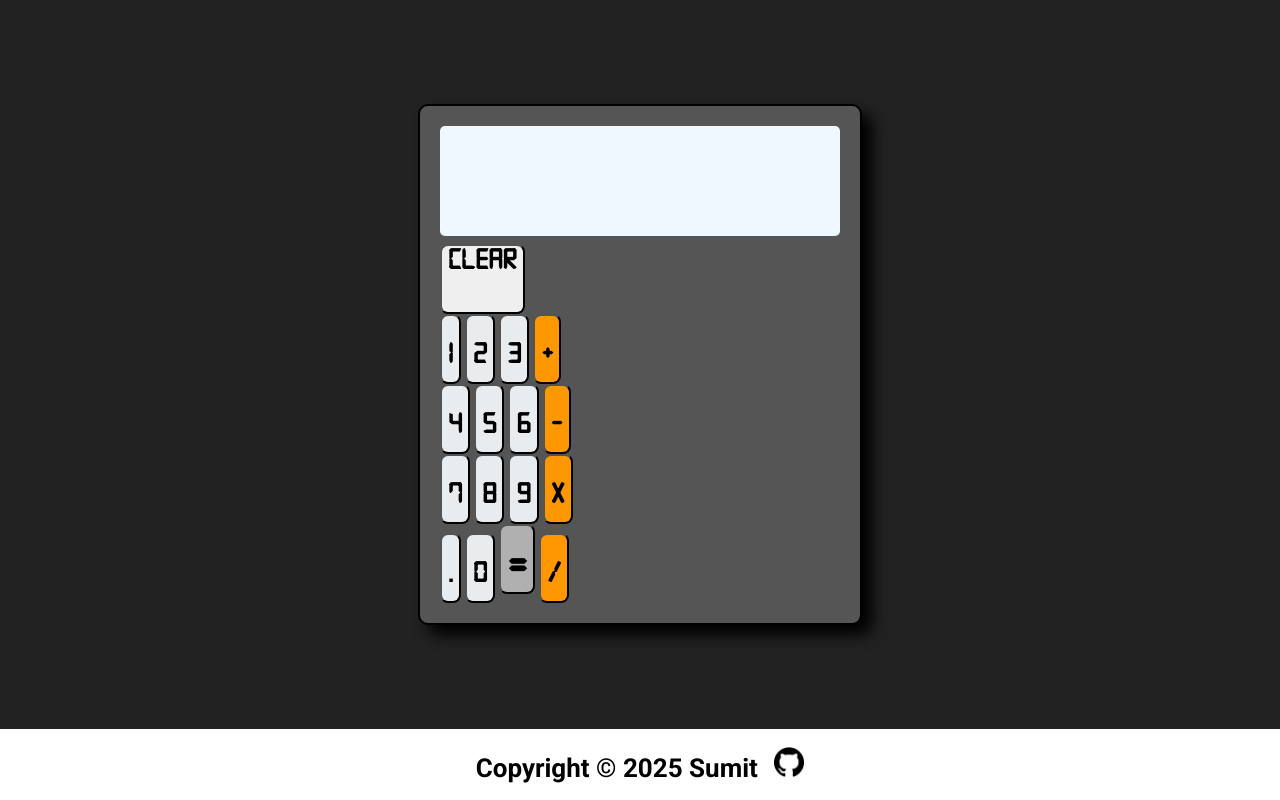
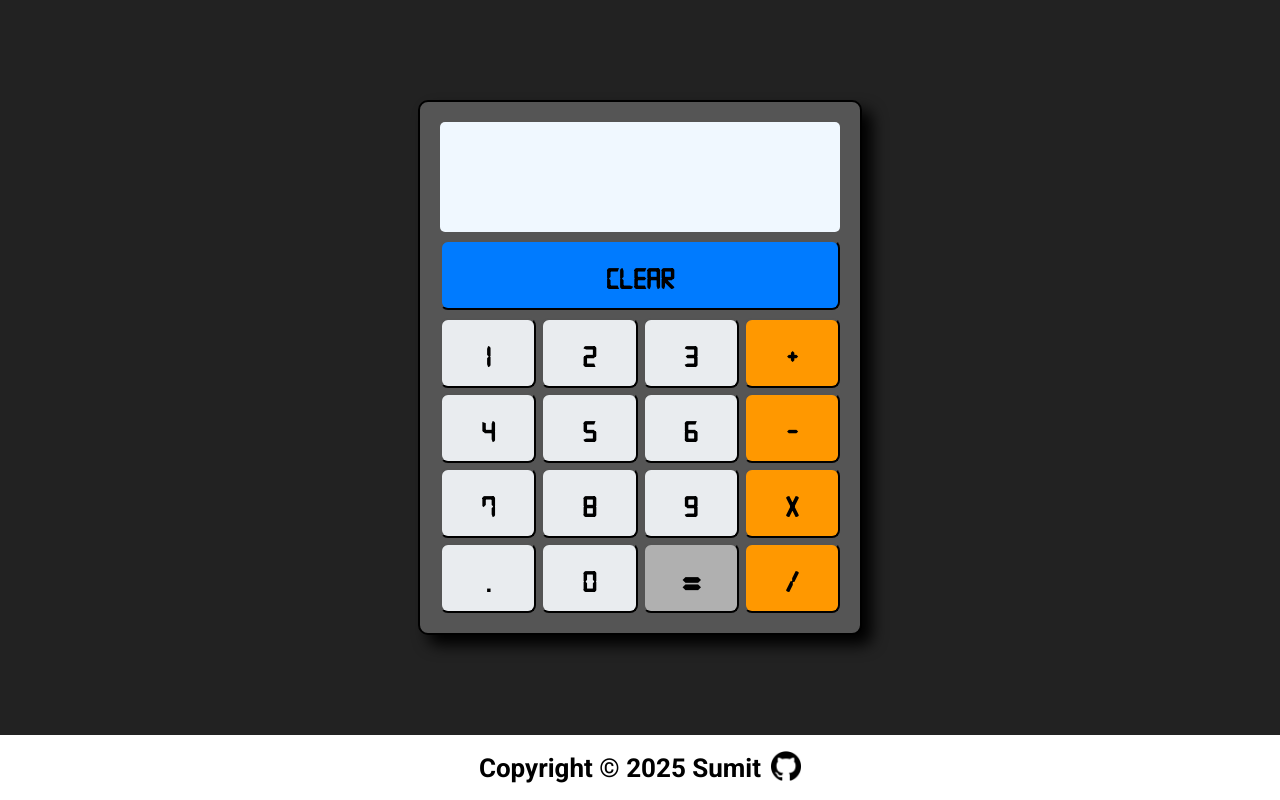
Before and after one commit to sumitkashyap01/Calculator, a plain HTML site: page index.html in a window 1280 px wide. Drawn offline with Linux system fonts and the light colour scheme.

Commit message:
Refactor index.html for better button layout
Updated button structure and added maximum scale for viewport.

```diff
--- a/index.html
+++ b/index.html
@@ -2,7 +2,8 @@
 <html lang="en">
   <head>
     <meta charset="UTF-8" />
-    <meta name="viewport" content="width=device-width, initial-scale=1.0" />
+    <meta name="viewport" content="width=device-width, initial-scale=1.0, maximum-scale=1.0, user-scalable=no, shrink-to-fit=no">
+
     <title>Calculator🧮</title>
     <link rel="stylesheet" href="app.css" />
     <link rel="icon" href="favicon.ico" type="image/x-icon" />
@@ -19,11 +20,11 @@
         <div id="screen">
           <p style="text-align: end">33</p>
         </div>
-        <div id="digit-container">
-          <div>
-            <!-- <button class="reset" style="padding:10px 200px;border-radius:3px;background-color:deepskyblue">clear</button> -->
-            <button class="reset">CLEAR</button>
+        <div id="buttons">
+          <div class="reset">
+            <button class="reset-btn">CLEAR</button>
           </div>
+          <div class="digit-btn">
             <div id="row1">
               <button class="digit">1</button>
               <button class="digit">2</button>
@@ -50,13 +51,12 @@
             </div>
           </div>
         </div>
+      </div>
       <div class="footer">
-        <h1>
-          Copyright © 2025 Sumit
-          <a href="https://github.com/sumitkashyap01"
+        <h1>Copyright © 2025 Sumit</h1>
+        <a class="github-link" href="https://github.com/sumitkashyap01"
           ><img src="github-logo.png" style="width: 30px; margin-left: 10px"
         /></a>
-        </h1>
       </div>
     </div>
 
```
Lines whose indentation alone changed are shown as unchanged.
